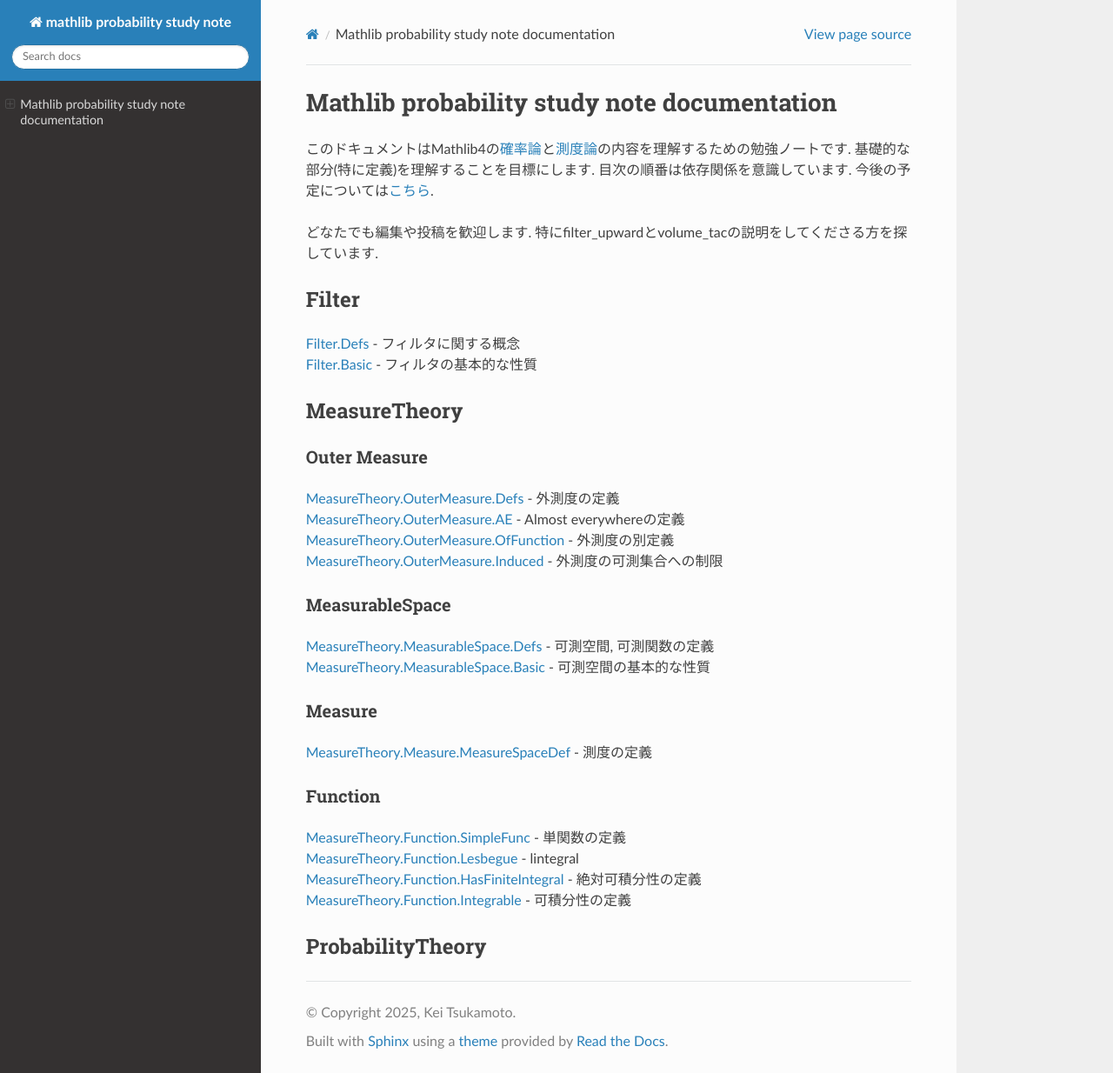
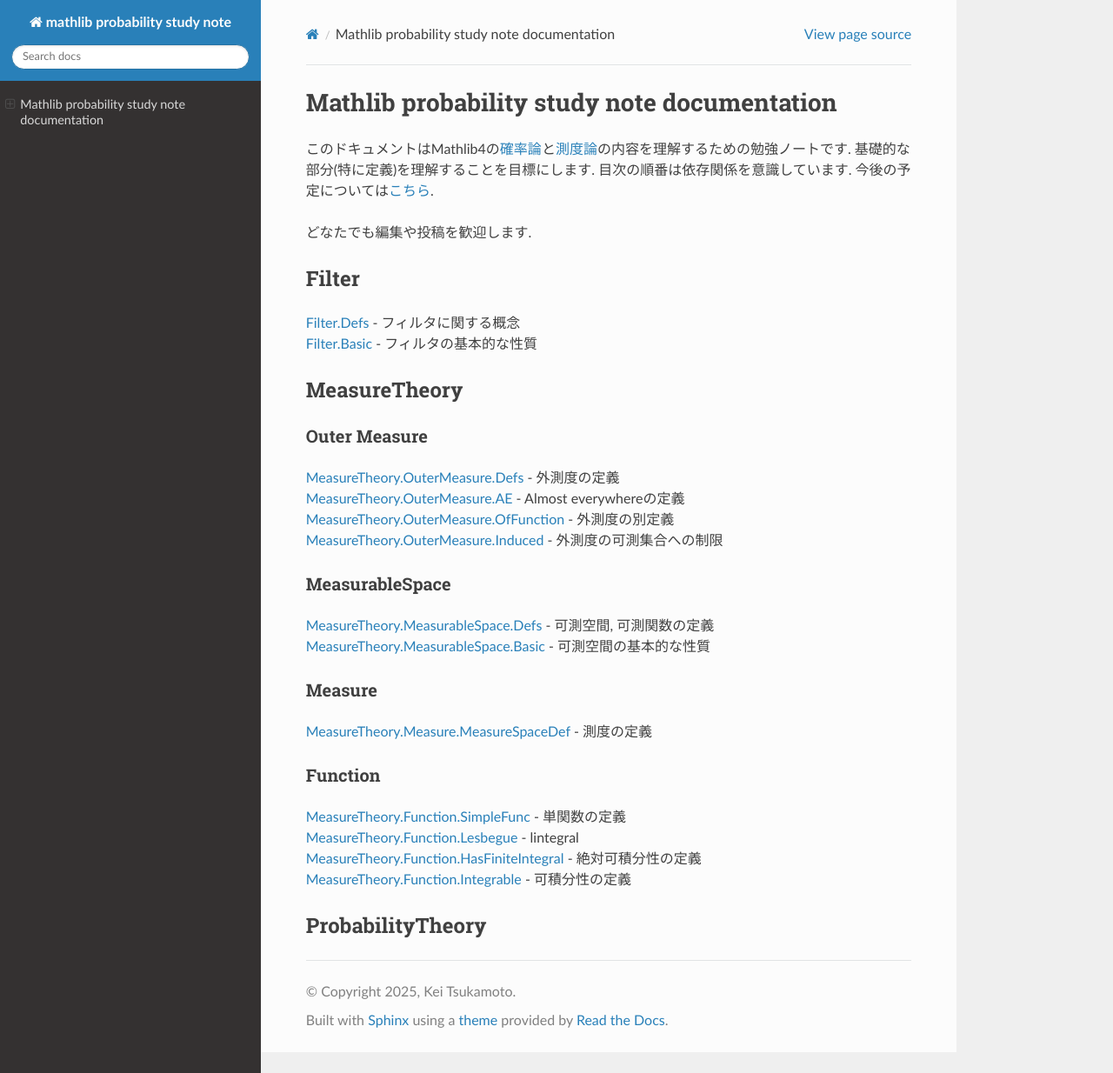
Before and after one commit to auto-res/mathlib_probability_study_note, a Sphinx documentation site: the page built from docs/source/index.md, in a window 1280 px wide and 1234 px high. Shown: the whole window at 87% size. Built offline with Sphinx 7.4.7 and the Read the Docs theme 3.1.0, drawn with Linux system fonts in a browser that asks for light colours.

Commit message:
index.md

```diff
--- a/docs/source/index.md
+++ b/docs/source/index.md
@@ -4,7 +4,6 @@ Mathlib probability study note documentation
 このドキュメントはMathlib4の[確率論](https://github.com/leanprover-community/mathlib4/tree/master/Mathlib/Probability)と[測度論](https://github.com/leanprover-community/mathlib4/tree/master/Mathlib/MeasureTheory)の内容を理解するための勉強ノートです. 基礎的な部分(特に定義)を理解することを目標にします. 目次の順番は依存関係を意識しています. 今後の予定については[こちら](plan.md).
 
 どなたでも編集や投稿を歓迎します.
-特にfilter_upwardとvolume_tacの説明をしてくださる方を探しています.
 
 ## Filter
 [Filter.Defs](Filter/Defs.md) - フィルタに関する概念
```
